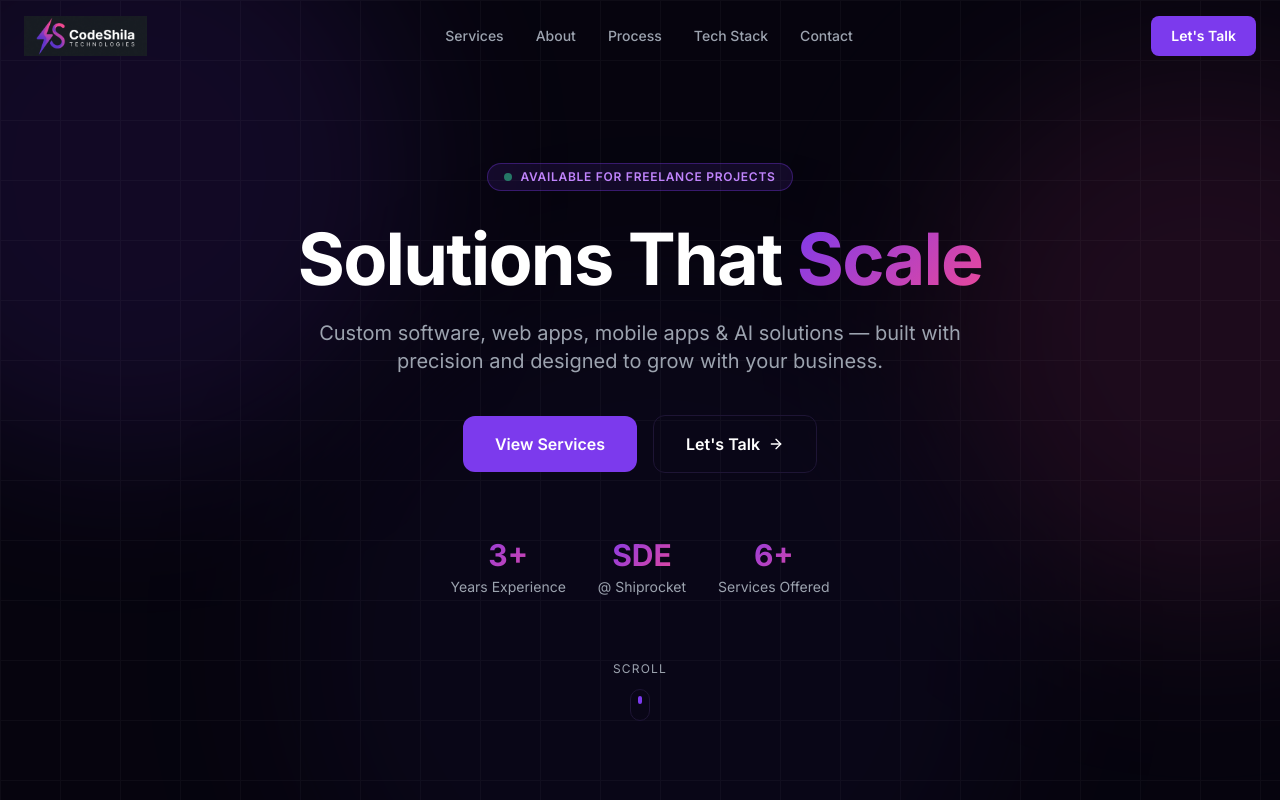
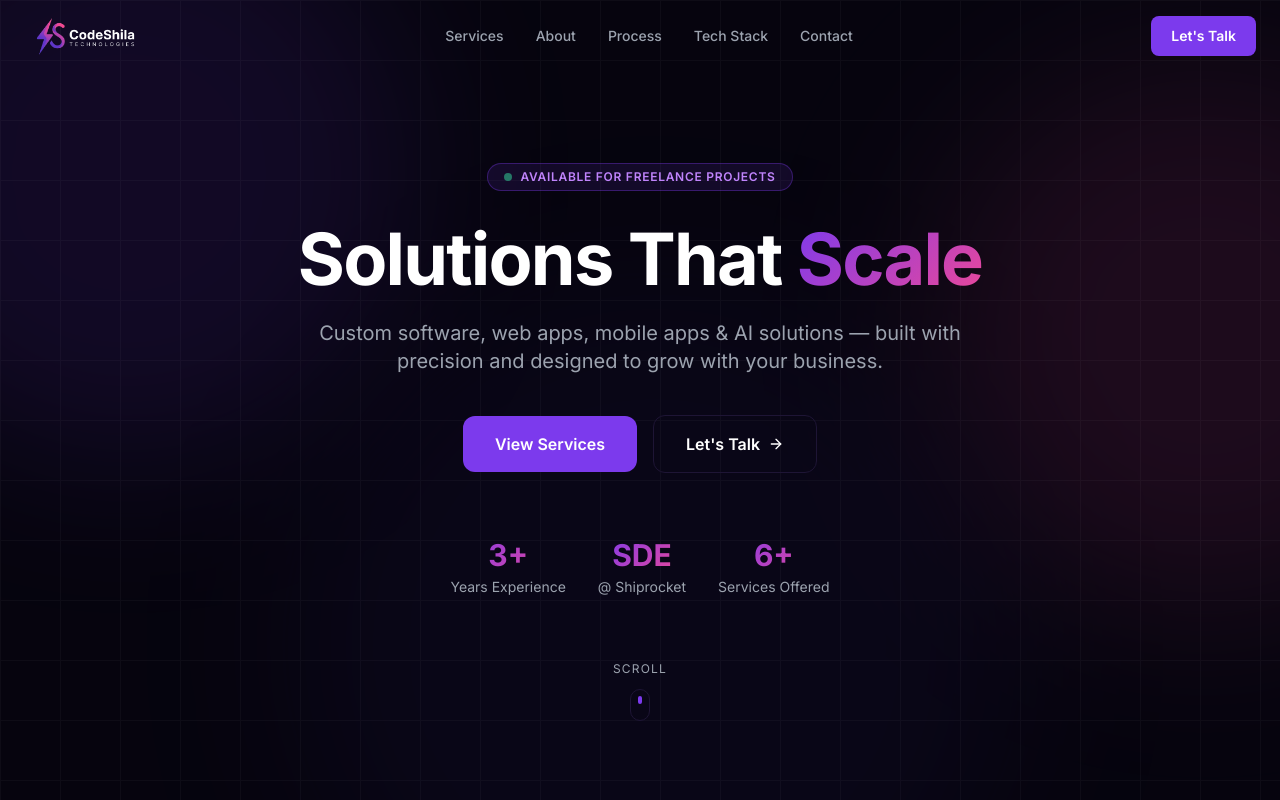
Before and after one commit to shiva5152/code-shila, a Next.js app: page / in a window 1280 px wide. Shown: the top 800 px of the page. Built offline with nearby package versions, Linux system fonts and the light colour scheme.

Commit message:
feat: update logo to code_shila_logo_full.png in Navbar and Footer components

```diff
--- a/components/Footer.tsx
+++ b/components/Footer.tsx
@@ -12,7 +12,11 @@ const footerLinks = [
 
 const socialLinks = [
   { icon: Mail, href: "mailto:shivashah5152@gmail.com", label: "Email" },
-  { icon: Linkedin, href: "https://www.linkedin.com/in/shiva5152/", label: "LinkedIn" },
+  {
+    icon: Linkedin,
+    href: "https://www.linkedin.com/in/shiva5152/",
+    label: "LinkedIn",
+  },
   { icon: Github, href: "https://github.com/shiva5152", label: "GitHub" },
   { icon: Globe, href: "https://www.shivashah.in/", label: "Website" },
 ];
@@ -25,15 +29,15 @@ export default function Footer() {
           {/* Brand */}
           <div>
             <Image
-              src="/code_shila_banner.png"
+              src="/code_shila_logo_full.png"
               alt="CodeShila Technologies"
               width={180}
               height={48}
               className="h-10 w-auto mb-4 mix-blend-screen"
             />
             <p className="text-[#9CA3AF] text-sm leading-relaxed max-w-xs">
-              Custom software, web apps, mobile apps &amp; AI solutions — built to scale
-              with your business.
+              Custom software, web apps, mobile apps &amp; AI solutions — built
+              to scale with your business.
             </p>
           </div>
 
@@ -93,7 +97,8 @@ export default function Footer() {
         {/* Bottom bar */}
         <div className="border-t border-[#1E1535] pt-6 flex flex-col sm:flex-row justify-between items-center gap-3">
           <p className="text-[#9CA3AF] text-xs">
-            © {new Date().getFullYear()} CodeShila Technologies. All rights reserved.
+            © {new Date().getFullYear()} CodeShila Technologies. All rights
+            reserved.
           </p>
           <p className="text-[#9CA3AF] text-xs">
             Built by{" "}
--- a/components/Navbar.tsx
+++ b/components/Navbar.tsx
@@ -35,7 +35,7 @@ export default function Navbar() {
         {/* Logo */}
         <Link href="/" className="flex items-center">
           <Image
-            src="/code_shila_banner.png"
+            src="/code_shila_logo_full.png"
             alt="CodeShila Technologies"
             width={180}
             height={48}
```
Also changed, not shown: public/code_shila_logo_full.png.
